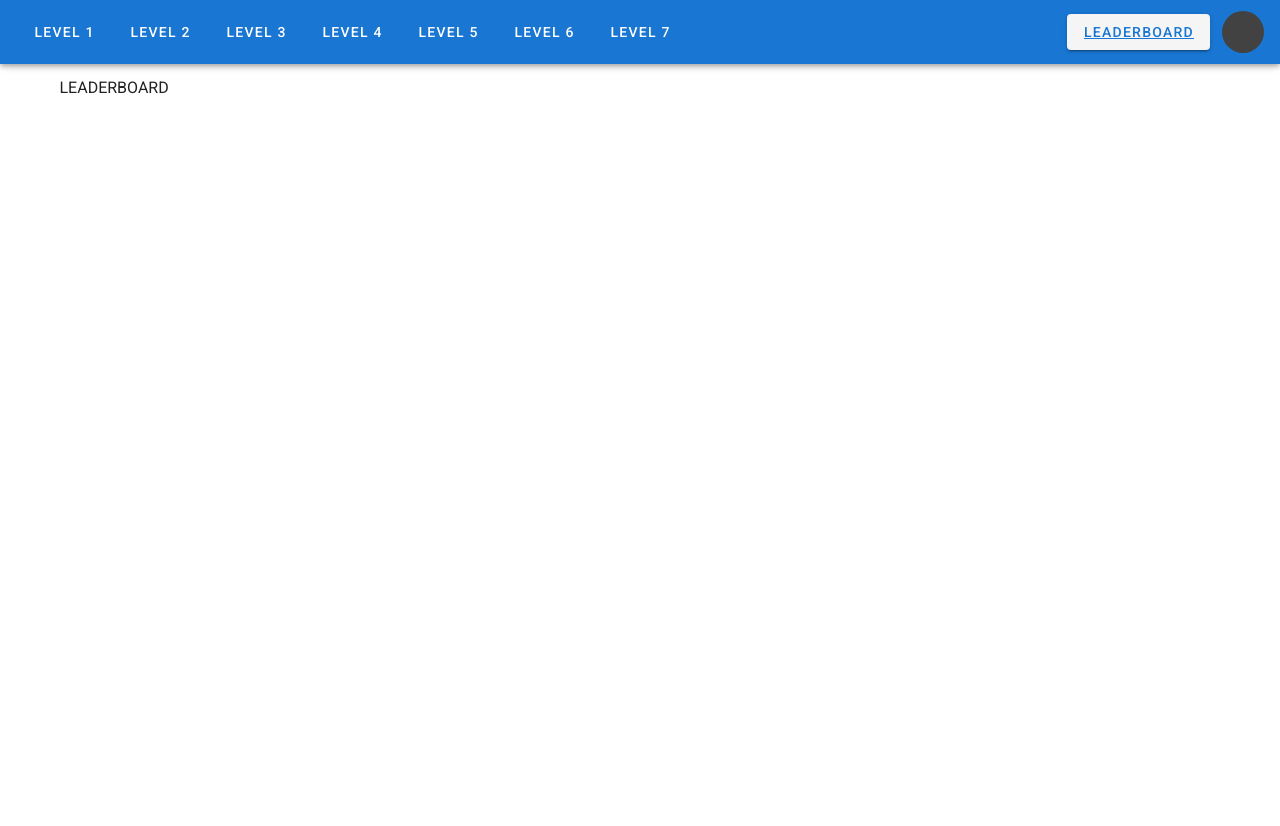
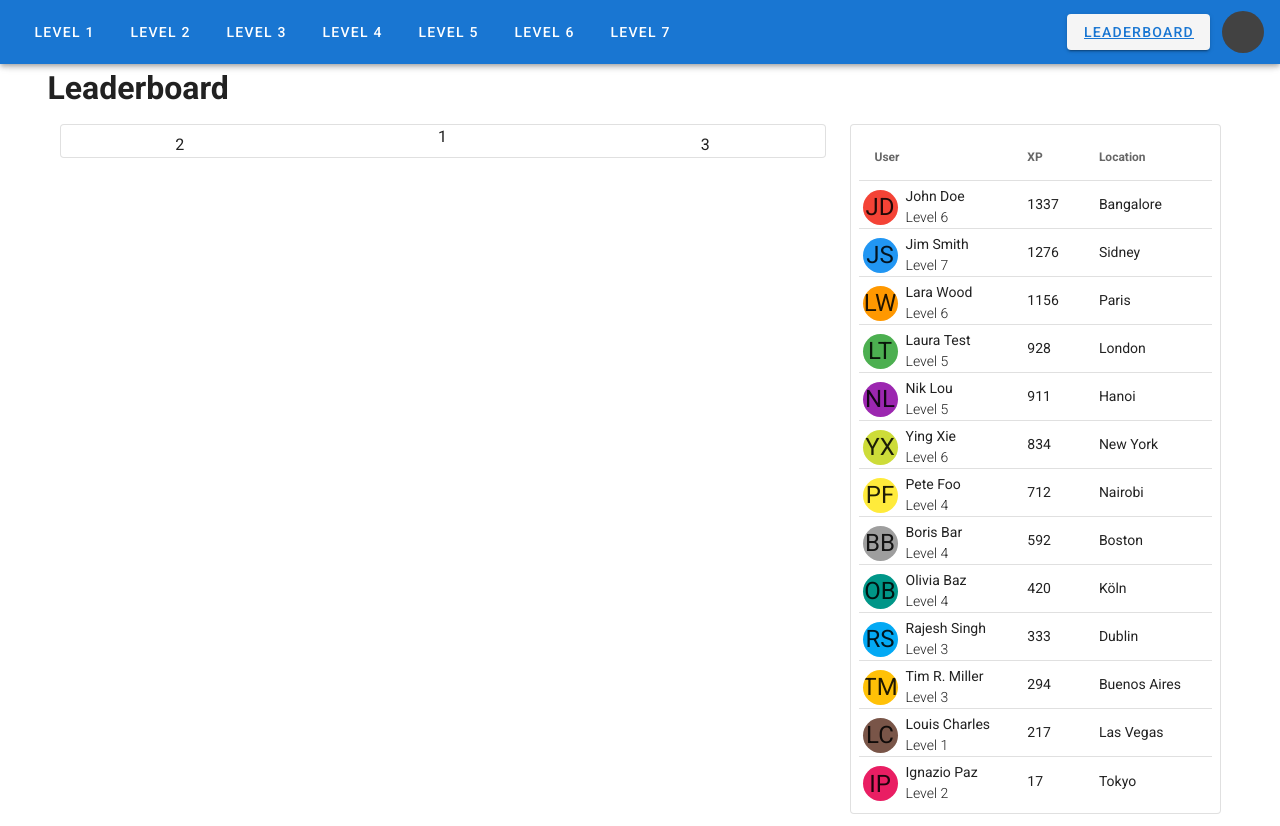
Before and after one commit to elbilbil/denominators, a Vue app: page /leaderboard in a window 1280 px wide. Before the commit the page ends 800 px from the top, so only its background shows below. Built offline with nearby package versions, Linux system fonts and the light colour scheme.

Commit message:
Add table to leaderbaord with dummydata

```diff
--- a/src/components/LeaderBoard.vue
+++ b/src/components/LeaderBoard.vue
@@ -1,6 +1,66 @@
 <template>
   <v-container>
-LEADERBOARD
+      <v-row>
+          <h1>Leaderboard</h1>
+      </v-row>
+      <v-row>
+          <v-col cols="8">
+              <v-card outlined>
+                  <v-spacer></v-spacer>
+                  <v-row class="text-center">
+                      <v-col class="mt-2" cols="4">2
+                      </v-col>
+                      <v-col cols="4">1</v-col>
+                      <v-col class="mt-2" cols="4">3</v-col>
+                  </v-row>
+              </v-card>
+          </v-col>
+          <v-col cols="4">
+              <v-card outlined>
+                <v-simple-table class="ma-2">
+                    <template v-slot:default>
+                    <thead>
+                        <tr>
+                        <th class="text-left">
+                            User
+                        </th>
+                        <th class="text-left">
+                            XP
+                        </th>
+                        <th class="text-left">
+                            Location
+                        </th>
+                        </tr>
+                    </thead>
+                    <tbody>
+                        <tr
+                        v-for="user in users"
+                        :key="user.name"
+                        >
+                        <td>
+                            <v-row flex justify-space-around>
+                                <v-avatar size="35" class="mr-2 mt-2" :color="user.avatar_color">
+                                    <span class="text-h5">{{user.initials}}</span>
+                                </v-avatar>
+                                <div class="mt-1">
+                                    <div>
+                                        {{ user.name }}
+                                    </div>
+                                    <div class="font-weight-light">
+                                        Level {{ user.level }}
+                                    </div>
+                                </div>
+                            </v-row>
+                        </td>
+                        <td>{{ user.xp }}</td>
+                        <td>{{ user.location }}</td>
+                        </tr>
+                    </tbody>
+                    </template>
+                </v-simple-table>
+              </v-card>
+          </v-col>
+      </v-row>
   </v-container>
 </template>
 
@@ -9,6 +69,21 @@ export default {
   name: 'LeaderBoard',
 
   data: () => ({
+    users: [
+      { name: 'John Doe', initials: 'JD', level: 6, xp: 1337, location: 'Bangalore', avatar_color: 'red' },
+      { name: 'Jim Smith', initials: 'JS', level: 7, xp: 1276, location: 'Sidney', avatar_color: 'blue' },
+      { name: 'Lara Wood', initials: 'LW', level: 6, xp: 1156, location: 'Paris', avatar_color: 'orange' },
+      { name: 'Laura Test', initials: 'LT', level: 5, xp: 928, location: 'London', avatar_color: 'green' },
+      { name: 'Nik Lou', initials: 'NL', level: 5, xp: 911, location: 'Hanoi', avatar_color: 'purple' },
+      { name: 'Ying Xie', initials: 'YX', level: 6, xp: 834, location: 'New York', avatar_color: 'lime' },
+      { name: 'Pete Foo', initials: 'PF', level: 4, xp: 712, location: 'Nairobi', avatar_color: 'yellow' },
+      { name: 'Boris Bar', initials: 'BB', level: 4, xp: 592, location: 'Boston', avatar_color: 'grey' },
+      { name: 'Olivia Baz', initials: 'OB', level: 4, xp: 420, location: 'Köln', avatar_color: 'teal' },
+      { name: 'Rajesh Singh', initials: 'RS', level: 3, xp: 333, location: 'Dublin', avatar_color: 'light-blue' },
+      { name: 'Tim R. Miller', initials: 'TM', level: 3, xp: 294, location: 'Buenos Aires', avatar_color: 'amber' },
+      { name: 'Louis Charles', initials: 'LC', level: 1, xp: 217, location: 'Las Vegas', avatar_color: 'brown' },
+      { name: 'Ignazio Paz', initials: 'IP', level: 2, xp: 17, location: 'Tokyo', avatar_color: 'pink' }
+    ]
   }),
   methods: {
   },
```
